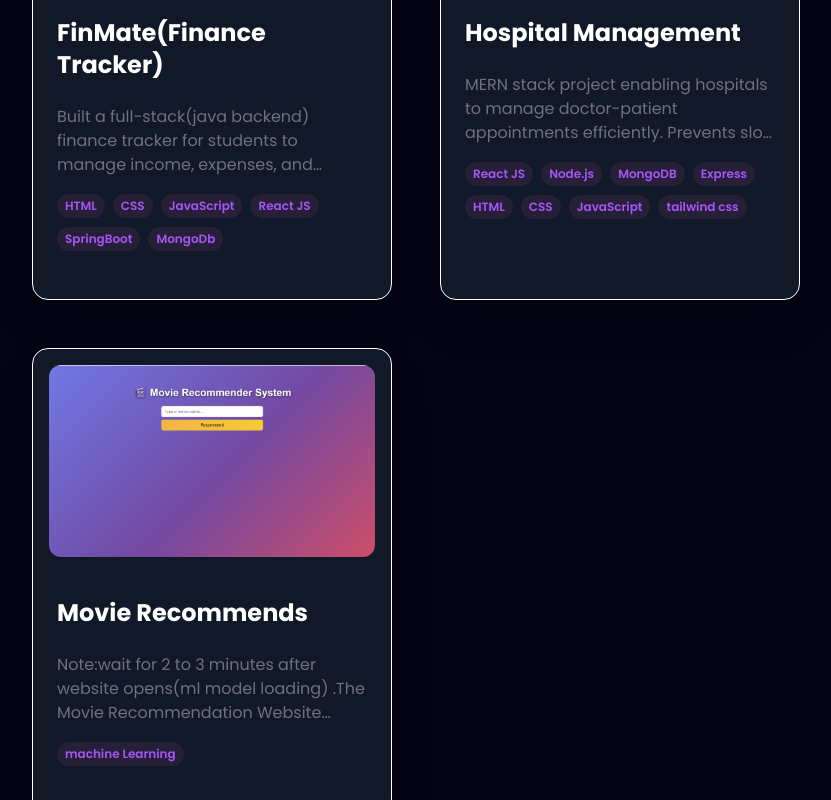
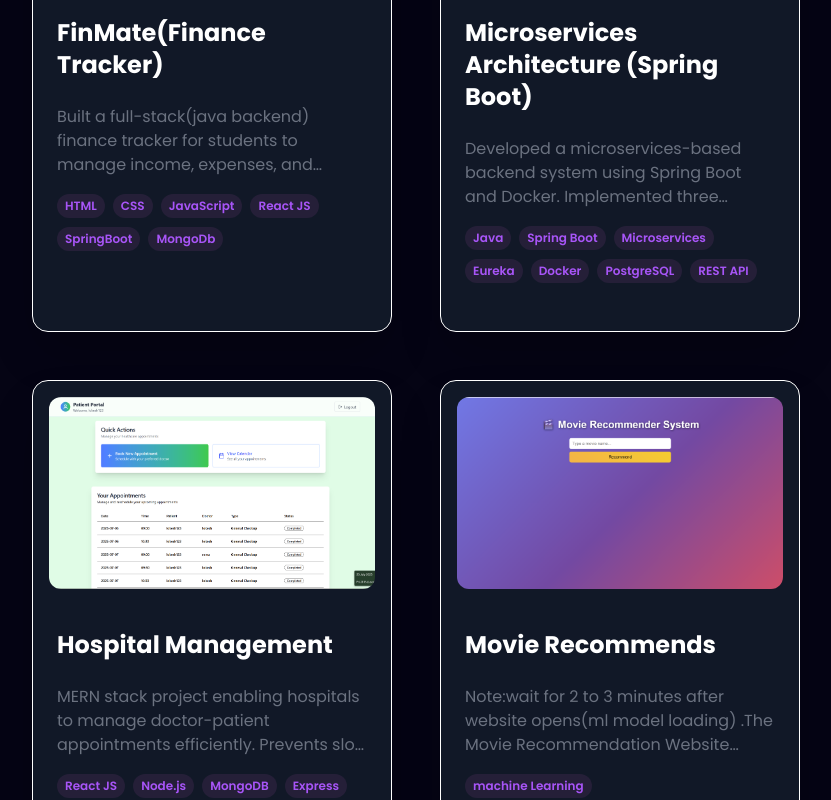
Before and after one commit to Lokesh-04-code/portfolio, a React (Vite) app: page / in a window 1280 px wide. Shown: the part 3380-4180 px from the top of the page, without its empty margins (224-1055 px from the left). Built offline with nearby package versions, Linux system fonts and the light colour scheme.

Commit message:
projects

```diff
--- a/src/constants.js
+++ b/src/constants.js
@@ -35,6 +35,7 @@ import csharpLogo from "./assets/tech_logo/csharp.png";
 import dsa from "./assets/tech_logo/dsa.jpg";
 import ml from "./assets/tech_logo/image.png";
 import docker from "./assets/tech_logo/docker.png";
+import ms from "./assets/tech_logo/ms.png";
 
 // Experience Section Logo's
 import webverseLogo from "./assets/company_logo/image.png";
@@ -57,6 +58,7 @@ import webverLogo from "./assets/work_logo/web_dig.png";
 import cmLogo from "./assets/work_logo/cm.png";
 import imagesearchLogo from "./assets/work_logo/image_search.png";
 import removebgLogo from "./assets/work_logo/remove_bg.png";
+import { MdSafetyDivider } from "react-icons/md";
 
 export const SkillsInfo = [
   {
@@ -173,6 +175,24 @@ export const projects = [
     webapp: "https://studysave.netlify.app/",
   },
   {
+    id: 3,
+    title: "Microservices Architecture (Spring Boot)",
+    description:
+      "Developed a microservices-based backend system using Spring Boot and Docker. Implemented three independent services (Company, Job, Review) registered with Eureka Server for service discovery. Each service uses its own PostgreSQL database. Built RESTful APIs with full CRUD operations and containerized the entire system using Docker Compose.",
+    image: ms, // add your image import
+    tags: [
+      "Java",
+      "Spring Boot",
+      "Microservices",
+      "Eureka",
+      "Docker",
+      "PostgreSQL",
+      "REST API",
+    ],
+    github: "https://github.com/Lokesh-04-code/microservices-project",
+    webapp: "", // optional (leave empty if no frontend)
+  },
+  {
     id: 1,
     title: "Hospital Management",
     description:
```
Also changed, not shown: src/assets/tech_logo/ms.png (added).
